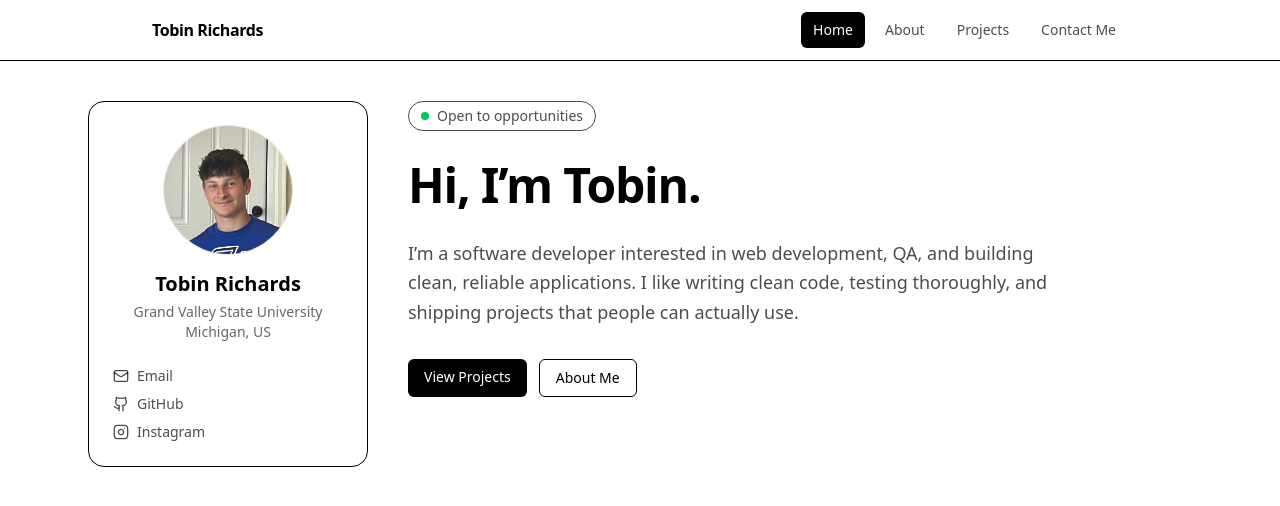
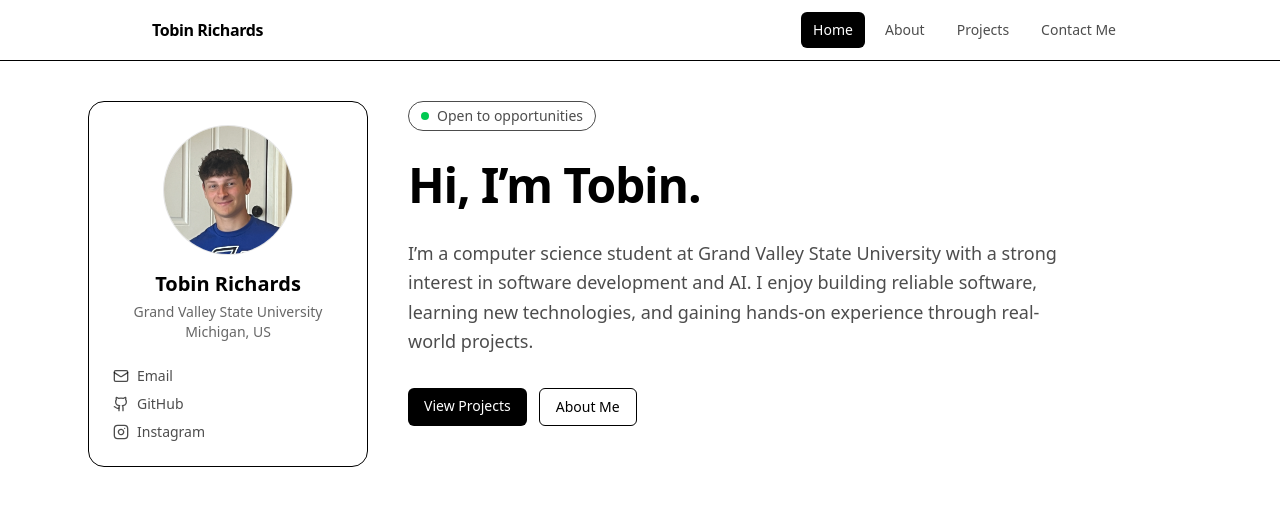
Before and after one commit to richarto1183/personal-website, a React (Vite) app: page / in a window 1280 px wide. Shown: the top 506 px of the page. Built offline with nearby package versions, Linux system fonts and the light colour scheme; no server answers.

Commit message:
changed homepage blurb

```diff
--- a/src/pages/Home.jsx
+++ b/src/pages/Home.jsx
@@ -13,9 +13,9 @@ export default function Home() {
       </h1>
 
       <p className="text-lg text-black/70 max-w-2xl leading-relaxed">
-        I’m a software developer interested in web development, QA, and building clean,
-        reliable applications. I like writing clean code, testing thoroughly, and shipping
-        projects that people can actually use.
+        I’m a computer science student at Grand Valley State University with a strong interest in
+	software development and AI. I enjoy building reliable software, learning new technologies,
+	and gaining hands-on experience through real-world projects.
       </p>
 
       <div className="flex flex-wrap gap-3 pt-2">
```
